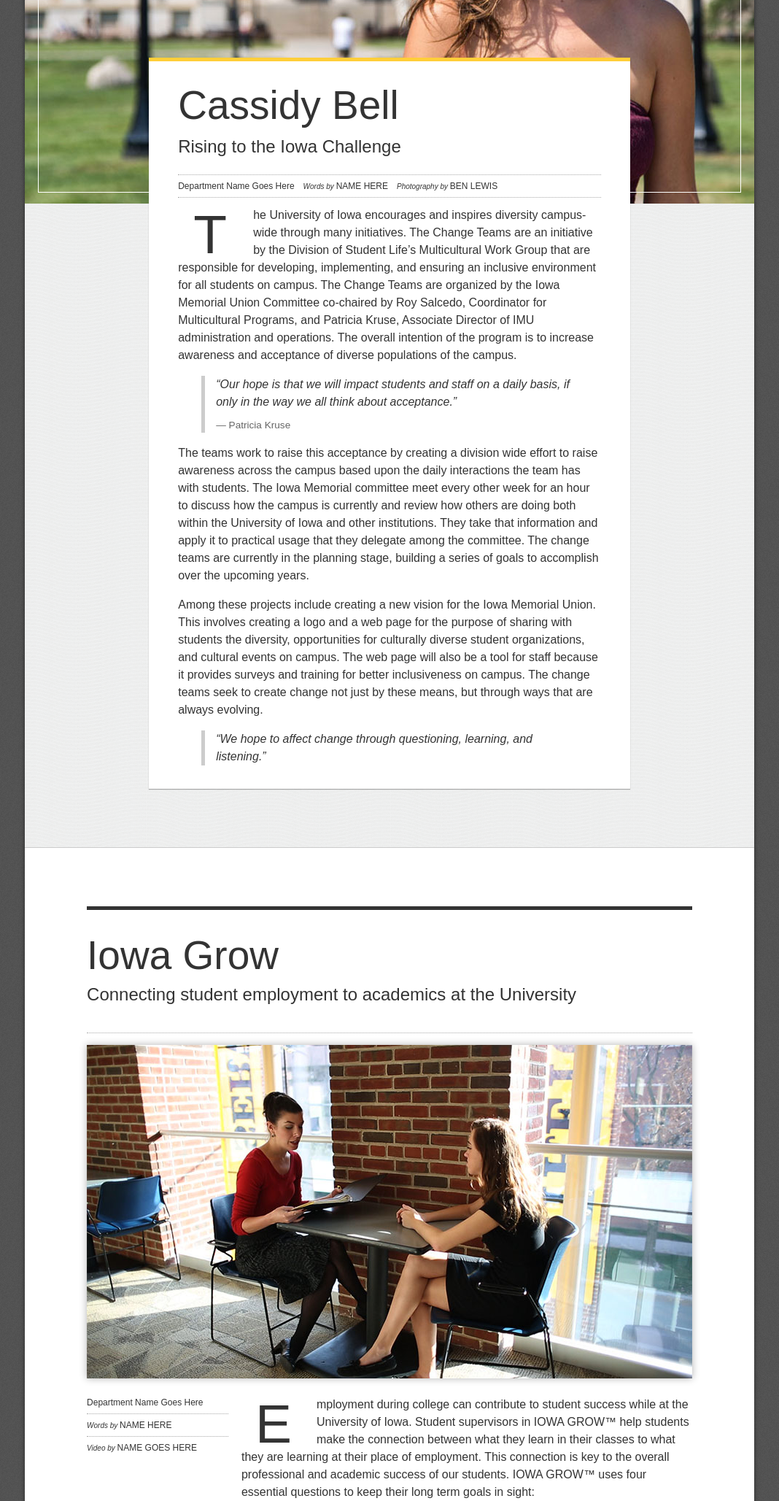
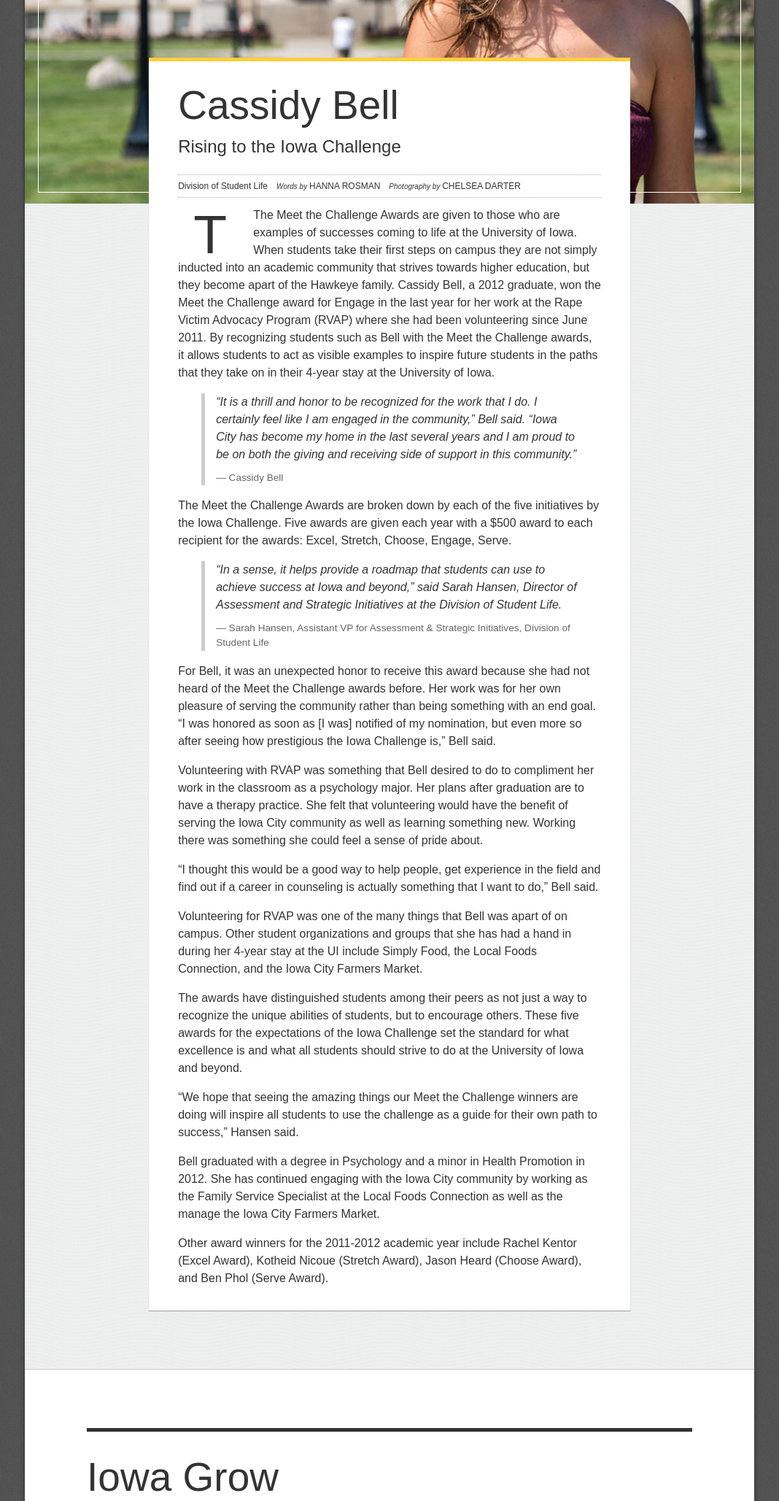
Before and after one commit to bewoldt/annualreport, a PHP site: page /excel.php in a window 1280 px wide. Shown: the part 1208-3265 px from the top of the page at 73% size, without its empty margins (106-1174 px from the left). Run offline with PHP 8.4, Linux system fonts and the light colour scheme; some libraries are stand-ins or nearby versions.

Commit message:
Excel page changes
some text edits and stuff.

```diff
--- a/excel.php
+++ b/excel.php
@@ -68,21 +68,41 @@
                         </header>
                         <div class="meta">
                             <ul>
-                                <li>Department Name Goes Here</li>
-                                <li><em>Words by <span>Name Here</span></em></li>
-                                <li><em>Photography by <span>Ben Lewis</span></em></li>
+                                <li>Division of Student Life</li>
+                                <li><em>Words by <span>Hanna Rosman</span></em></li>
+                                <li><em>Photography by <span>Chelsea Darter</span></em></li>
                             </ul>
                         </div>
-                        <p><span class="dropcap">T</span>he University of Iowa encourages and inspires diversity campus-wide through many initiatives. The Change Teams are an initiative by the Division of Student Life’s Multicultural Work Group that are responsible for developing, implementing, and ensuring an inclusive environment for all students on campus. The Change Teams are organized by the Iowa Memorial Union Committee co-chaired by Roy Salcedo, Coordinator for Multicultural Programs, and Patricia Kruse, Associate Director of IMU administration and operations. The overall intention of the program is to increase awareness and acceptance of diverse populations of the campus.</p>
+                        <p><span class="dropcap">T</span>The Meet the Challenge Awards are given to those who are examples of successes coming to life at the University of Iowa. When students take their first steps on campus they are not simply inducted into an academic community that strives towards higher education, but they become apart of the Hawkeye family. Cassidy Bell, a 2012 graduate, won the Meet the Challenge award for Engage in the last year for her work at the Rape Victim Advocacy Program (RVAP) where she had been volunteering since June 2011. By recognizing students such as Bell with the Meet the Challenge awards, it allows students to act as visible examples to inspire future students in the paths that they take on in their 4-year stay at the University of Iowa.</p>
                         <blockquote>
-                            <p>“Our hope is that we will impact students and staff on a daily basis, if only in the way we all think about acceptance.”</p>
-                            <small>Patricia Kruse</small>
+                            <p>“It is a thrill and honor to be recognized for the work that I do. I certainly feel like I am engaged in the community,” Bell said. “Iowa City has become my home in the last several years and I am proud to be on both the giving and receiving side of support in this community.”</p>
+                            <small>Cassidy Bell</small>
                         </blockquote>
-                        <p>The teams work to raise this acceptance by creating a division wide effort to raise awareness across the campus based upon the daily interactions the team has with students. The Iowa Memorial committee meet every other week for an hour to discuss how the campus is currently and review how others are doing both within the University of Iowa and other institutions. They take that information and apply it to practical usage that they delegate among the committee. The change teams are currently in the planning stage, building a series of goals to accomplish over the upcoming years.</p>
-                        <p>Among these projects include creating a new vision for the Iowa Memorial Union. This involves creating a logo and a web page for the purpose of sharing with students the diversity, opportunities for culturally diverse student organizations, and cultural events on campus. The web page will also be a tool for staff because it provides surveys and training for better inclusiveness on campus. The change teams seek to create change not just by these means, but through ways that are always evolving.</p>
+                        <p>The Meet the Challenge Awards are broken down by each of the five initiatives by the Iowa Challenge. Five awards are given each year with a $500 award to each recipient for the awards: Excel, Stretch, Choose, Engage, Serve.</p>
+
                         <blockquote>
-                            <p>“We hope to affect change through questioning, learning, and listening.”</p>
+                        	<p>“In a sense, it helps provide a roadmap that students can use to achieve success at Iowa and beyond,” said Sarah Hansen, Director of Assessment and Strategic Initiatives at the Division of Student Life.</p>
+                        	<small>Sarah Hansen, Assistant VP for Assessment & Strategic Initiatives, Division of Student Life</small>
                         </blockquote>
+
+                        	<p>For Bell, it was an unexpected honor to receive this award because she had not heard of the Meet the Challenge awards before. Her work was for her own pleasure of serving the community rather than being something with an end goal.
+“I was honored as soon as [I was] notified of my nomination, but even more so after seeing how prestigious the Iowa Challenge is,” Bell said.</p>
+
+<p>Volunteering with RVAP was something that Bell desired to do to compliment her work in the classroom as a psychology major. Her plans after graduation are to have a therapy practice. She felt that volunteering would have the benefit of serving the Iowa City community as well as learning something new. Working there was something she could feel a sense of pride about.</p>
+
+<p>“I thought this would be a good way to help people, get experience in the field and
+find out if a career in counseling is actually something that I want to do,” Bell said.</p>
+
+<p>Volunteering for RVAP was one of the many things that Bell was apart of on campus. Other student organizations and groups that she has had a hand in during her 4-year stay at the UI include Simply Food, the Local Foods Connection, and the Iowa City Farmers Market.</p>
+
+<p>The awards have distinguished students among their peers as not just a way to recognize the unique abilities of students, but to encourage others. These five awards for the expectations of the Iowa Challenge set the standard for what excellence is and what all students should strive to do at the University of Iowa and beyond. </p>
+
+<p>“We hope that seeing the amazing things our Meet the Challenge winners are doing will inspire all students to use the challenge as a guide for their own path to success,” Hansen said.</p>
+
+<p>Bell graduated with a degree in Psychology and a minor in Health Promotion in 2012. She has continued engaging with the Iowa City community by working as the Family Service Specialist at the Local Foods Connection as well as the manage the Iowa City Farmers Market. </p>
+
+<p>Other award winners for the 2011-2012 academic year include Rachel Kentor (Excel Award), Kotheid Nicoue (Stretch Award), Jason Heard (Choose Award), and Ben Phol (Serve Award). </p>
+
                     </div>
                 </div>
             </div><!-- end row -->
@@ -93,7 +113,7 @@
                 <div class="span10 offset1">
                     <header class="header">
                         <h1 class="title">Iowa Grow</h1>
-                        <h3 class="sub-head">Connecting student employment to academics at the University</h3>
+                        <h3 class="sub-head">Creating Meaningful Connections Between Work and Academics</h3>
                     </header>
                     <div id="iowagrow-video" class="video-container">
                         <img src="images/excel/iowa-grow-still.jpg" alt="">
@@ -102,9 +122,9 @@
                     <div class="row-fluid">
                         <div class="span3 meta">
                            <ul>
-                                <li>Department Name Goes Here</li>
-                                <li><em>Words by <span>Name Here</span></em></li>
-                                <li><em>Video by <span>Name Goes Here</span></em></li>
+                                <li>Division of Student Life</li>
+                                <!--<li><em>Words by <span>Name Here</span></em></li>-->
+                                <li><em>Video by <span>Scott Lahn and Maddy Osman</span></em></li>
                             </ul>
                         </div>
                         <div class="span9">
@@ -127,7 +147,7 @@
                 <div class="span10 offset1">
                     <blockquote>
                         <p>“The relevance of the material to their daily life, and the positive changes they see seem to keep them motivated to do the work.”</p>
-                        <small>Kerri Eness-Potter</small>
+                        <small>Kerri Eness-Potter, Program Coordinator for Mindfulness-Based Programs</small>
                     </blockquote>
                 </div>
             </div>
@@ -137,19 +157,18 @@
             <div class="row-fluid">
                 <div class="span10 offset1">
                     <header class="header">
-                        <h1 class="title">University Counseling Services</h1>
-                        <h3 class="sub-head">Mindfulness For Student Success</h3>
+                        <h1 class="title">Mindfulness Practice Supports Student Success</h1>
+                        <h3 class="sub-head"></h3>
                     </header>
                     <div class="video-container">
-                        <img src="images/picture-place.gif" alt="">
+                        <!--<img src="images/picture-place.gif" alt=""> -->
                     </div>
                     <br>
                     <div class="row-fluid">
                         <div class="span3 meta">
                            <ul>
                                 <li>University Counseling Service</li>
-                                <li><em>Words by <span>Name Goes Here</span></em></li>
-                                <li><em>Video by <span>Name Goes Here</span></em></li>
+                                <li><em>Words by <span>Hanna Rosman</span></em></li>
                             </ul>
                         </div>
                         <div class="span9">
@@ -163,7 +182,7 @@
                     <div class="span12">
                         <blockquote class="full-width">
                             <p>“The focus is not on learning to relax but to actually engage with what is here, even when it isn’t relaxing, in a conscious and discerning manner. This means learning how to be with difficult thoughts and emotions as well as external stressors.</p>
-                            <small>Kerri Eness-Potter</small>
+                            <small>Kerri Eness-Potter, Program Coordinator for Mindfulness-Based Programs</small>
                         </blockquote>
                     </div>
                     <div class="span9 offset3">
@@ -183,8 +202,8 @@
             <div class="row-fluid">
                 <div class="span10 offset1">
                     <header class="header">
-                        <h1 class="title">Read and Write Gold on Campus</h1>
-                        <h3 class="sub-head">Providing Greater Understanding for Student Inclusion</h3>
+                        <h1 class="title">Read and Write Gold</h1>
+                        <h3 class="sub-head">New Technology Provides Access to Required Readings</h3>
                     </header>
                     <div id="readwrite-video" class="video-container">
                         <img src="images/video-place.gif" alt="">
@@ -193,9 +212,9 @@
                     <div class="row-fluid">
                         <div class="span3 meta">
                            <ul>
-                                <li>Department Name Goes Here</li>
-                                <li><em>Words by <span>Name Goes Here</span></em></li>
-                                <li><em>Video by <span>Name Goes Here</span></em></li>
+                                <li>Student Disability Services</li>
+                                <li><em>Words by <span>Mary Koberstein and Maddy Osman</span></em></li>
+                                <li><em>Photos by <span>Chelsea Darter</span></em></li>
                             </ul>
                         </div>
                         <div class="span9">
@@ -232,7 +251,7 @@
                         <div class="span9 offset3">
                             <p>While Read and Write Gold is helping students with disabilities improve their academic work, it has also helped students without disabilities excel. When reading a document, students can use the virtual highlighters that allow users to highlight important information which will then collect into a personal study guide. Fact folders allow students to collect and gather facts while doing research papers. Once the fact folders are created, Read and Write Gold will automatically create a bibliography for the gathered information. There is an MP3 creator tool that turns text into an MP3 file that students can listen to on the go.</p>
 
-                            <p>Student Disabilities Services also plays a role in the use and distribution of Read and Write Gold. They offer Alternative Media Services, where students can get class materials, and textbooks made more accessible. There is also Alternative Test Services, where students can take tests in a format that is most convenient for them. The student workers in Student Disability Services help about 200 students each year.</p>
+                            <p>Student Disability Services also plays a role in the use and distribution of Read and Write Gold. They offer Alternative Media Services, where students can get class materials, and textbooks made more accessible. Alternative Test Services is another program from SDS, allowing students to take exams in a format that is most accessible for them. The student employees in Student Disability Services assist approximately 200 students each year.</p>
                         </div>
                     </div><!-- end row -->
                 </div>
```
